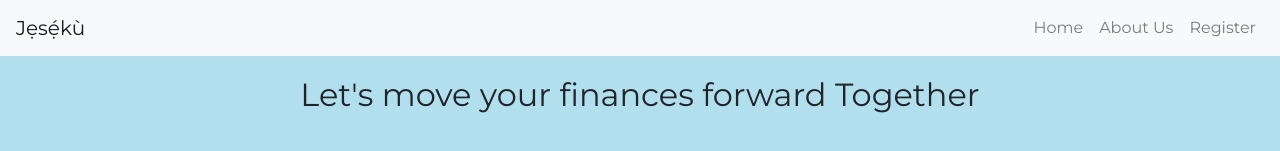
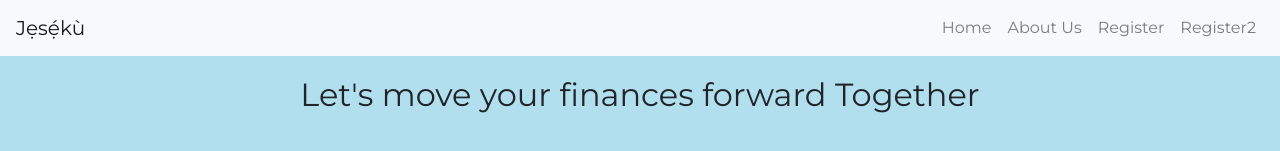
Before and after one commit to taiwojay/jeseku-coop, a React (Create React App) app: page / in a window 1280 px wide. Shown: the top 151 px of the page. Built offline with nearby package versions, Linux system fonts and the light colour scheme.

Commit message:
Update Navbar.js

```diff
--- a/src/components/Navbar.js
+++ b/src/components/Navbar.js
@@ -15,6 +15,7 @@
       <Nav.Link as={Link} to ='/'>Home</Nav.Link>
       <Nav.Link as={Link} to ='/about-us'>About Us</Nav.Link>
       <Nav.Link href="https://forms.gle/yG6tJ66dtNiqe7uo9">Register</Nav.Link>
+      <Nav.Link as={Link} to ='/about-us'>Register2</Nav.Link>
     </Nav>
   </Navbar.Collapse>
 </Navbar>
```
